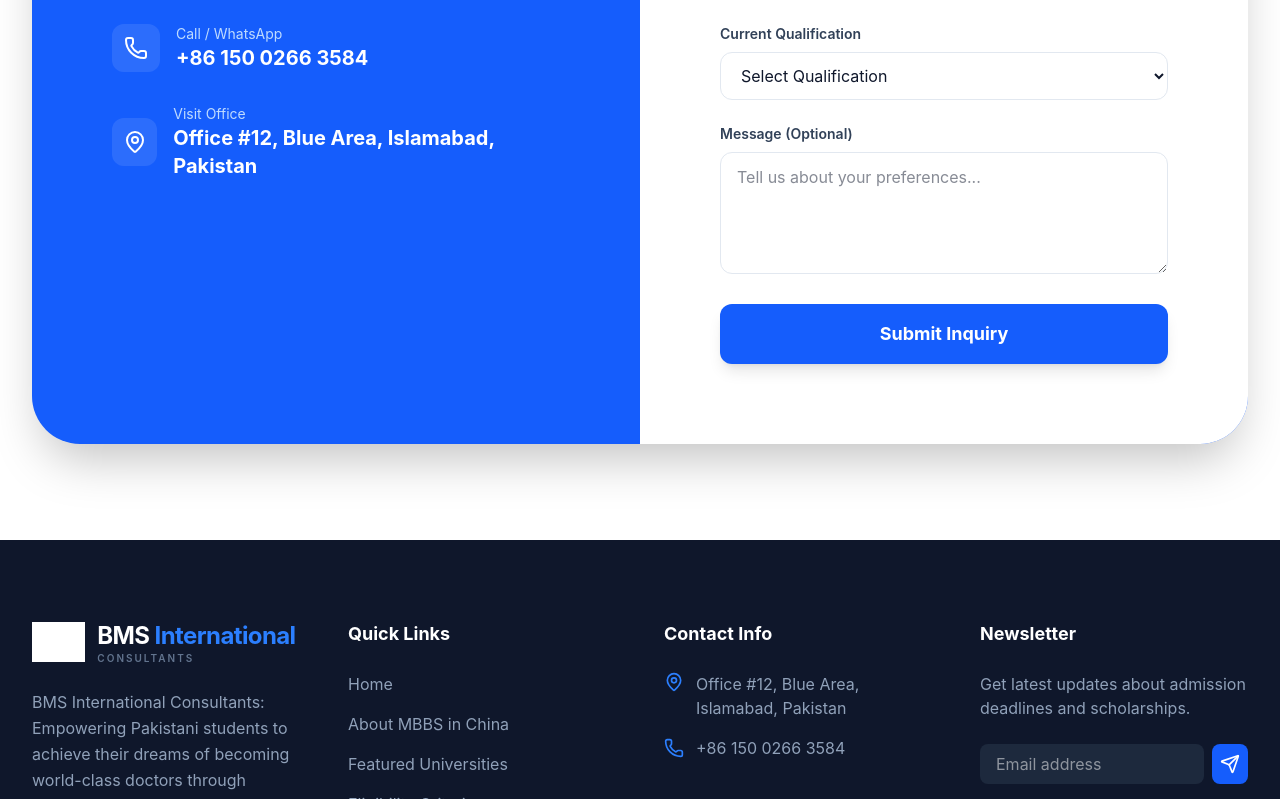
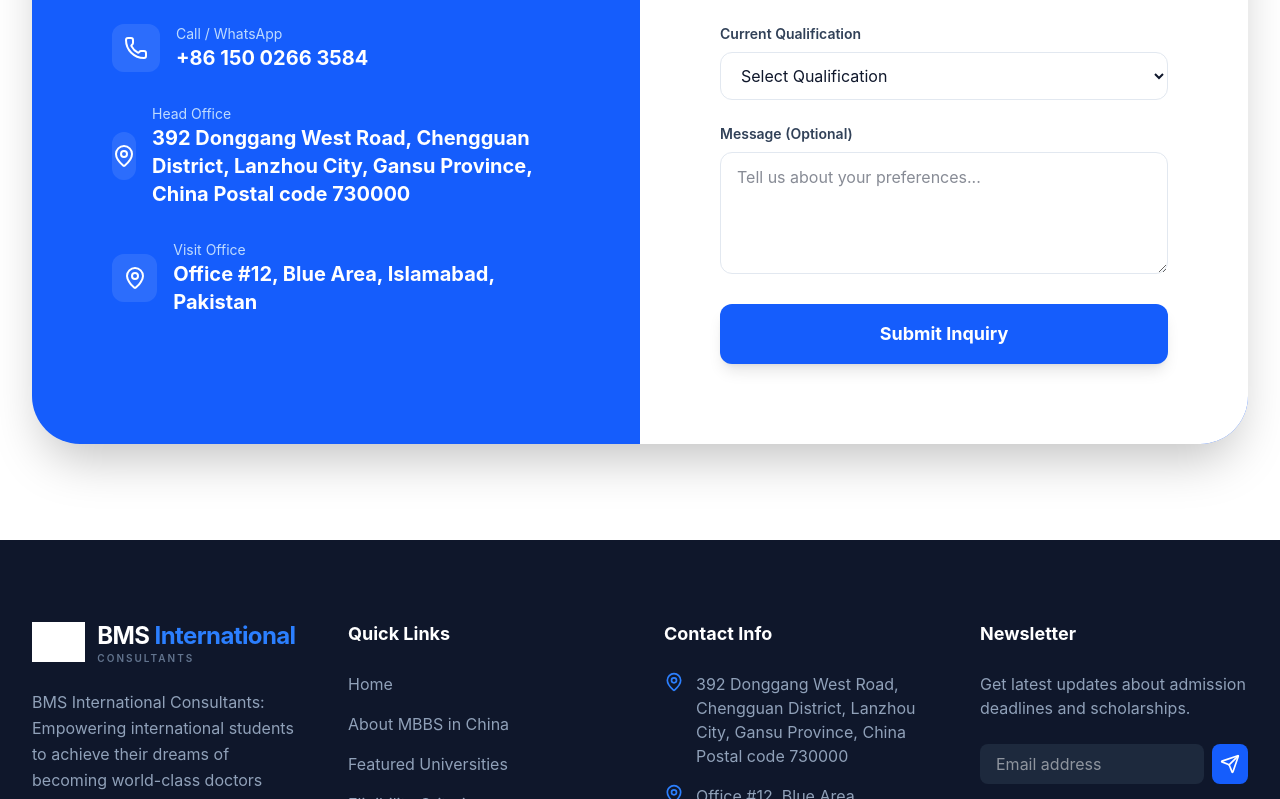
Before and after one commit to SANAULLAHKHANSATTI/educational-consultancy, a React (Vite) app: page / in a window 1280 px wide. Shown: the part 5561-6360 px from the top of the page. Built offline with nearby package versions, Linux system fonts and the light colour scheme; grey boxes are pictures that could not be loaded.

Commit message:
Add new address for china

```diff
--- a/src/App.tsx
+++ b/src/App.tsx
@@ -580,6 +580,17 @@ const Contact = () => {
                 </div>
               </div>
                 */}
+
+    <div className="flex items-center gap-4">
+                <div className="w-12 h-12 bg-white/10 rounded-xl flex items-center justify-center">
+                  <MapPin className="h-6 w-6" />
+                </div>
+                <div>
+                  <p className="text-blue-200 text-sm">Head Office</p>
+                  <p className="text-xl font-bold">392 Donggang West Road, Chengguan District, Lanzhou City, Gansu Province, China Postal code 730000</p>
+                </div>
+              </div>
+
               <div className="flex items-center gap-4">
                 <div className="w-12 h-12 bg-white/10 rounded-xl flex items-center justify-center">
                   <MapPin className="h-6 w-6" />
@@ -589,14 +600,19 @@ const Contact = () => {
                   <p className="text-xl font-bold">Office #12, Blue Area, Islamabad, Pakistan</p>
                 </div>
               </div>
+
+
+
             </div>
           </div>
+
 
           <div className="lg:w-1/2 bg-white p-12 lg:p-20">
             <form onSubmit={handleSubmit} className="space-y-6">
               <div className="grid grid-cols-1 sm:grid-cols-2 gap-6">
                 <div>
                   <label className="block text-sm font-semibold text-slate-700 mb-2">Full Name</label>
+
                   <input
                     type="text"
                     required
@@ -680,6 +696,7 @@ const Footer = () => {
         <div className="grid grid-cols-1 md:grid-cols-2 lg:grid-cols-4 gap-12 mb-16">
           <div>
             <div className="flex items-center gap-3 mb-6">
+
               <img
                 src="/logo.png"
                 alt="BMS International Consultants Logo"
@@ -697,15 +714,16 @@ const Footer = () => {
               </span>
             </div>
             <p className="text-slate-400 leading-relaxed mb-6">
-              BMS International Consultants: Empowering Pakistani students to achieve their dreams of becoming world-class doctors through affordable and quality education in China.
+              BMS International Consultants: Empowering international students to achieve their dreams of becoming world-class doctors through affordable and quality education in China.
             </p>
             <div className="flex gap-4">
-              <a href="#" className="w-10 h-10 bg-slate-800 rounded-full flex items-center justify-center hover:bg-blue-600 transition-colors"><Facebook className="h-5 w-5" /></a>
+              <a href="https://www.facebook.com/MBBSAdmissionsinChina" className="w-10 h-10 bg-slate-800 rounded-full flex items-center justify-center hover:bg-blue-600 transition-colors"><Facebook className="h-5 w-5" /></a>
               <a href="#" className="w-10 h-10 bg-slate-800 rounded-full flex items-center justify-center hover:bg-blue-600 transition-colors"><Twitter className="h-5 w-5" /></a>
               <a href="#" className="w-10 h-10 bg-slate-800 rounded-full flex items-center justify-center hover:bg-blue-600 transition-colors"><Instagram className="h-5 w-5" /></a>
               <a href="#" className="w-10 h-10 bg-slate-800 rounded-full flex items-center justify-center hover:bg-blue-600 transition-colors"><Linkedin className="h-5 w-5" /></a>
             </div>
           </div>
+
 
           <div>
             <h4 className="text-lg font-bold mb-6">Quick Links</h4>
@@ -721,10 +739,18 @@ const Footer = () => {
           <div>
             <h4 className="text-lg font-bold mb-6">Contact Info</h4>
             <ul className="space-y-4 text-slate-400">
+
+                 <li className="flex items-start gap-3">
+                <MapPin className="h-5 w-5 text-blue-500 shrink-0" />
+                <span>392 Donggang West Road, Chengguan District, Lanzhou City, Gansu Province, China Postal code 730000</span>
+              </li>
+
               <li className="flex items-start gap-3">
                 <MapPin className="h-5 w-5 text-blue-500 shrink-0" />
                 <span>Office #12, Blue Area, Islamabad, Pakistan</span>
               </li>
+
+
               <li className="flex items-center gap-3">
                 <Phone className="h-5 w-5 text-blue-500 shrink-0" />
                 <span>+86 150 0266 3584</span>
```
